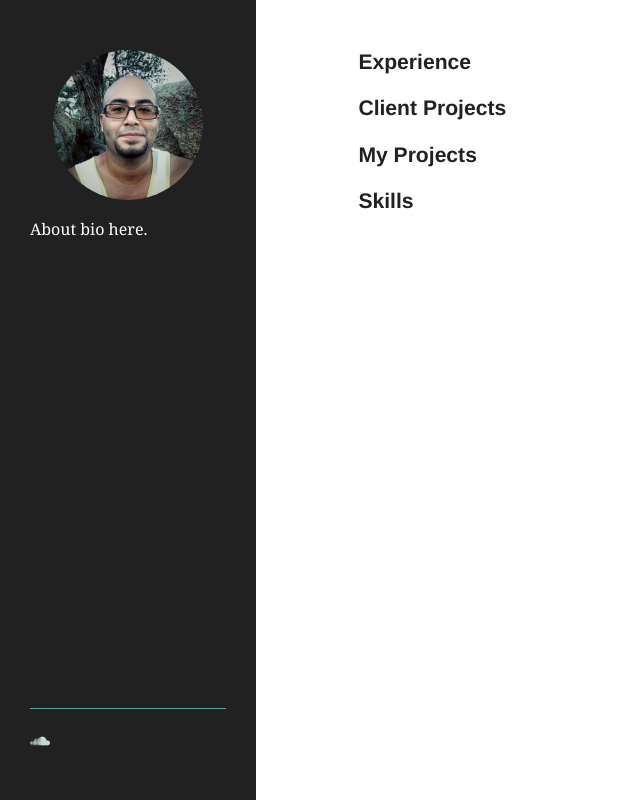
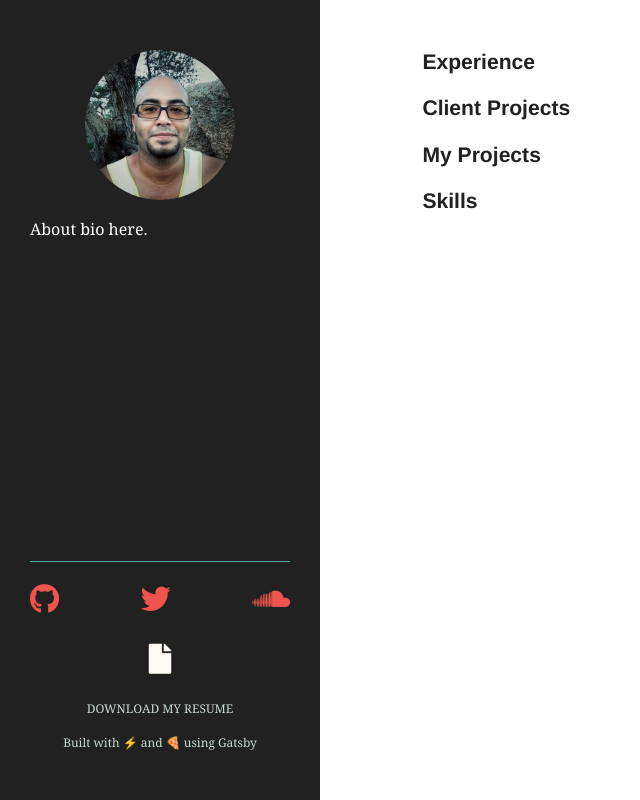
Before and after one commit to brytorres/portfolio, a Gatsby site: page / in a window 1280 px wide. Shown: the whole page, without its empty margins (0-640 px from the left). Built offline with nearby package versions, Linux system fonts and the light colour scheme; Gatsby itself is replaced by a stand-in of ours.

Commit message:
Finesse the sidebar

```diff
--- a/src/components/Sidebar.js
+++ b/src/components/Sidebar.js
@@ -1,7 +1,8 @@
 import React, { Component } from 'react';
-// import config from '../config';
+import config from '../config/config';
 
 import styles from '../styles/sidebar.module.scss';
+import '../../node_modules/@fortawesome/fontawesome-free/css/all.min.css'
 
 class Sidebar extends Component {
   render() {
@@ -18,7 +19,29 @@ class Sidebar extends Component {
         <hr/>
 
         <div className={styles.bottom}>
-          <i class="fab fa-soundcloud"></i>
+
+          <div className={styles.links}>
+            <a href={config.github} className={styles.link}>
+              <i className="fab fa-github"></i>
+            </a>
+            <a href={config.twitter} className={styles.link}>
+              <i className="fab fa-twitter"></i>
+            </a>
+            <a href={config.soundcloud} className={styles.link}>
+              <i className="fab fa-soundcloud"></i>
+            </a>
+          </div>
+
+
+          <div className={styles.resume}>
+            <i class="fas fa-file"></i>
+            <br />
+            <p>Download my resume</p>
+          </div>
+
+          <p className={styles.credit}>
+            Built with ⚡️ and 🍕 using Gatsby
+          </p>
 
         </div>
 
--- a/src/config/config.js
+++ b/src/config/config.js
@@ -16,9 +16,11 @@ module.exports = {
   minibio: `
   `,
   url: 'https://bryantorres.pro',
-  image: '/src/images/bryan_torres.jpg',
+  image: '/src/images/bryan_torres2.jpg',
   logo: '',
-  twitter: '@brytorres_',
+  github: 'https://github.com/brytorres',
+  twitter: 'https://twitter.com/brytorres_',
+  soundcloud: 'https://soundcloud.com/brytorres',
   fbAppID: '',
 
   API_ENDPOINT: '',
--- a/src/layout/Layout.js
+++ b/src/layout/Layout.js
@@ -5,7 +5,7 @@ import { StaticQuery, graphql } from 'gatsby'
 import Sidebar from '../components/Sidebar'
 import config from '../config/config'
 
-import base from '../styles/base.module.scss';
+import main from '../styles/main.module.scss';
 import '../styles/sidebar.module.scss';
 import '../../node_modules/normalize.css/normalize.css';
 
@@ -34,7 +34,7 @@ const Layout = ({ children }) => (
 
         <Sidebar />
 
-        <div className={base.content}>
+        <div className={main.content}>
           {children}
         </div>
 
--- a/src/styles/_variables.scss
+++ b/src/styles/_variables.scss
@@ -1,11 +1,11 @@
-@import '../../node_modules/@fortawesome/fontawesome-free/css/all.min.css';
+
 
 // Sizing
 $vertical-padding: 50px;
 $horizontal-padding: 30px;
-$main-width: 80%;
-$main-margin-left: 20%;
-$aside-width: 20%;
+$main-width: 75%;
+$main-margin-left: 25%;
+$aside-width: 25%;
 // Colors
 $grey: #212121;
 $sky: #56a3a6;
--- a/src/styles/base.module.scss
+++ b/src/styles/main.module.scss
@@ -11,8 +11,8 @@ body {
 
   // Setting the width and padding sizes
   @include media('>=large') {
-    $main-width: 20%;
-    $main-margin-left: 20%;
+    $main-width: 25%;
+    $main-margin-left: 25%;
     $vertical-padding: 50px;
     $horizontal-padding: 8%;
     // width: $main-width;
@@ -21,8 +21,8 @@ body {
   }
 
   @include media('>=medium', '<large') {
-    $main-width: 20%;
-    $main-margin-left: 20%;
+    $main-width: 25%;
+    $main-margin-left: 25%;
     $vertical-padding: 50px;
     $horizontal-padding: 8%;
     // width: $main-width;
--- a/src/styles/sidebar.module.scss
+++ b/src/styles/sidebar.module.scss
@@ -1,5 +1,6 @@
 @import './variables';
 @import './mixins';
+@import '../../node_modules/@fortawesome/fontawesome-free/css/all.css';
 
 .sidebar {
   align-self: stretch;
@@ -11,7 +12,7 @@
     width: 100%;
     border-bottom: 1px $sky solid;
 
-    .image{
+    .image {
       background-image: url('../images/bryan_torres.jpg');
       width: 150px;
       height: 150px;
@@ -24,6 +25,7 @@
     }
 
     .about {
+
       margin: 20px 0px;
 
       p {
@@ -33,8 +35,55 @@
   }
 
   .bottom {
-    i {
+    .links {
+      display: flex;
+      justify-content: space-between;
+      flex-direction: row;
+      margin-bottom: 30px;
+
+      a {
+        text-decoration: none;
+        text-shadow: unset;
+        color: $orange;
+        background: unset;
+
+        i {
+          font-size: 30px;
+        }
+
+        &:hover {
+          color: lighten($orange, 10%);
+        }
+      }
+    }
+
+    .resume {
+      display: flex;
+      justify-content: center;
+      flex-direction: column;
+
+      i {
+        margin: 0 auto;
+        color: $cream;
+        font-size: 30px;
+      }
+
+      p {
+        margin-top: 10px;
+        margin-bottom: 0px;
+        color: $frost;
+        text-transform: uppercase;
+        text-align: center;
+        font-size: 12px;
+      }
+    }
+
+    .credit {
       color: $frost;
+      font-size: 12px;
+      text-align: center;
+      margin-top: 20px;
+      margin-bottom: 0px;
     }
   }
 
@@ -48,15 +97,12 @@
     left: 0;
     top: 0;
     height: 100%;
-
     .top {
       flex-grow: 1;
     }
-
     .bottom {
       width: 100%;
     }
-
   }
 
   // Positioning at the bottom for smaller screens
@@ -67,7 +113,6 @@
     top: auto;
     display: block;
     padding: $vertical-padding $horizontal-padding $vertical-padding $horizontal-padding;
-
     .bottom {
       padding: $vertical-padding $horizontal-padding 0 $horizontal-padding;
     }
@@ -75,22 +120,24 @@
 
   // Setting the width and padding sizes
   @include media('>=large') {
-    $aside-width: 20%;
+    $aside-width: 25%;
     $vertical-padding: 50px;
     $horizontal-padding: 30px;
     width: $aside-width;
     padding: $vertical-padding $horizontal-padding;
   }
 
-  @include media('>=medium', '<large') {
-    $aside-width: 20%;
+  @include media('>=medium',
+  '<large') {
+    $aside-width: 25%;
     $vertical-padding: 50px;
     $horizontal-padding: 30px;
     width: $aside-width;
     padding: $vertical-padding $horizontal-padding;
   }
 
-  @include media('>xsmall', '<medium') {
+  @include media('>xsmall',
+  '<medium') {
     $aside-width: 100%;
     $vertical-padding: 50px;
     $horizontal-padding: 40px;
```
